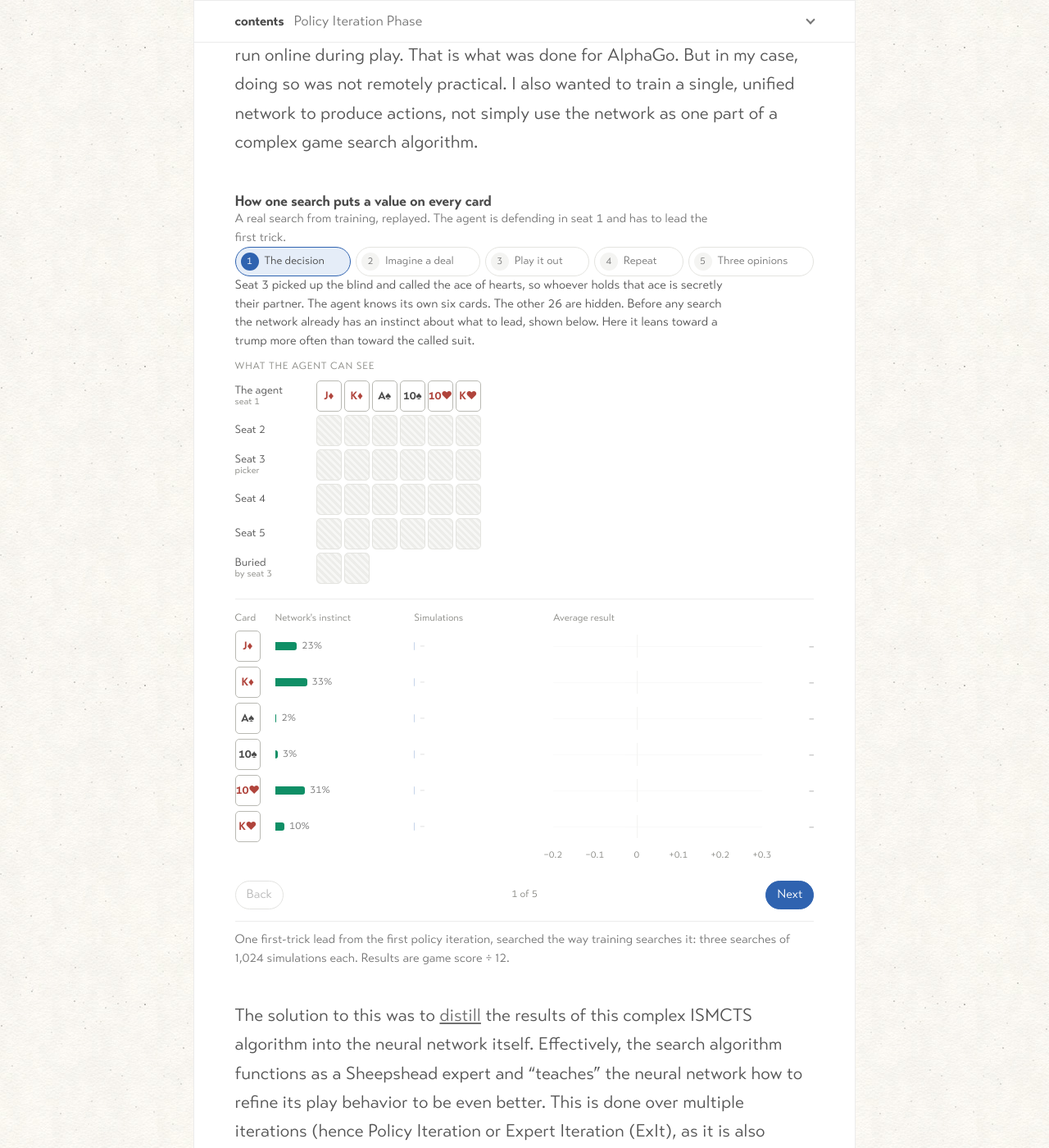
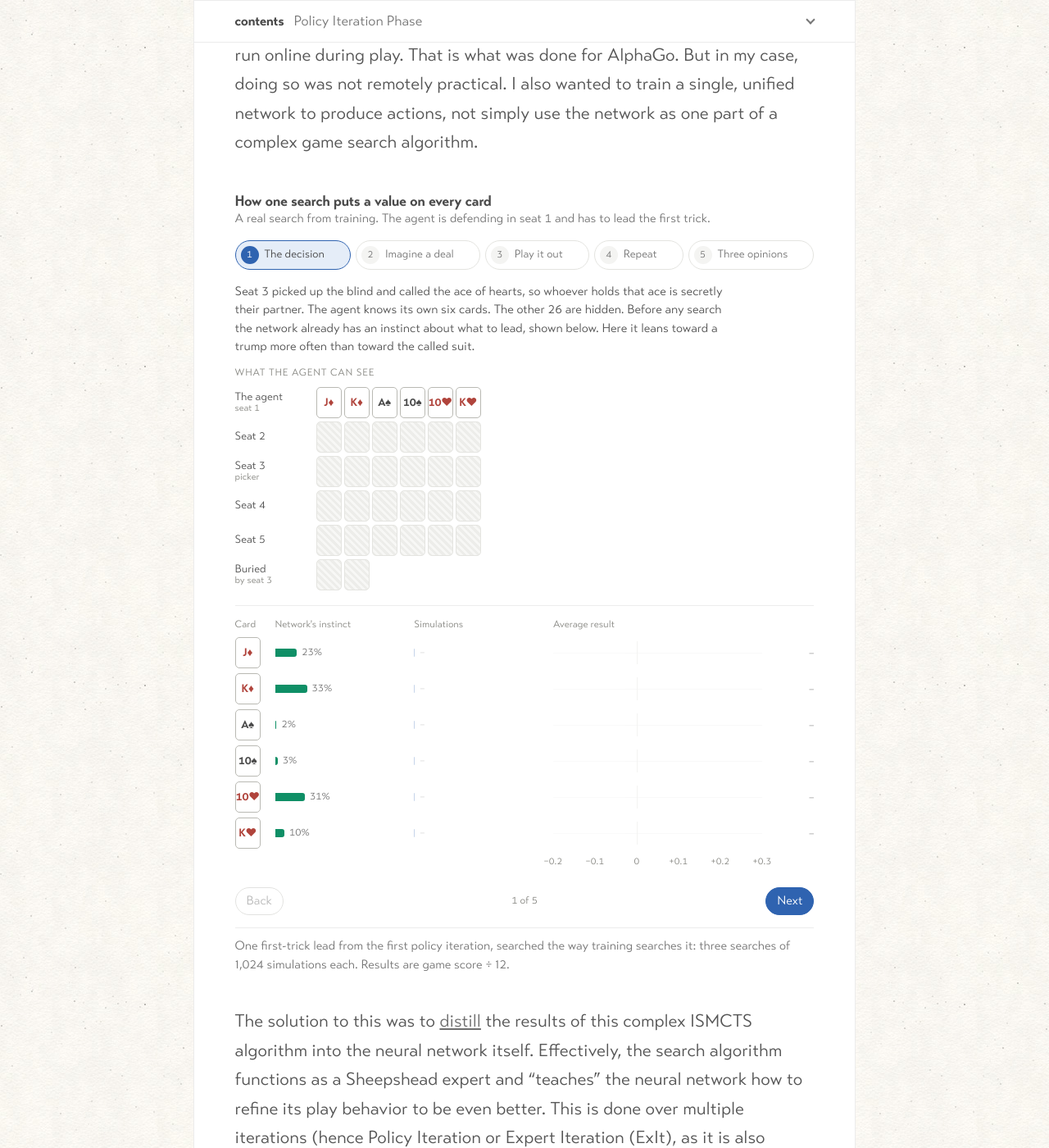
Before and after one commit to adamanthil/bender.io, a Jekyll site: the page built from _posts/2026-11-15-building-an-expert-sheepshead-ai-with-reinforcement-learning.md, in a window 1280 px wide and 1400 px high, scrolled down 13667 px. Shown: the whole window at 82% size. Built offline with Jekyll 4.4.1, drawn with Linux system fonts in a browser that asks for light colours; part of the change alters nothing that is shown.

Commit message:
Polish the search walkthrough figure
Show every hand and the bury in the game engine's deck order (trump
first, then clubs, spades and hearts) so a hand reads at a glance.
Give an oracle estimate as a game score as well, as is already done
for hands played to the end. Let the step buttons' margin take
effect: a reset rule in the same stylesheet was overriding it. Tidy
the wording of the subtitle and of step 3.

Co-Authored-By: Claude Fable 5.2 <noreply@anthropic.com>
Claude-Session: https://claude.ai/code/session_014WnXaAVcYhSVkZKkznaFse

```diff
--- a/_includes/sheepshead/search-walkthrough.html
+++ b/_includes/sheepshead/search-walkthrough.html
@@ -23,7 +23,7 @@
   .sw button { font: inherit; color: inherit; cursor: pointer; }
   .sw b { font-family: var(--font-bold); font-weight: normal; color: var(--fig-heading); }
   /* ---------- steps ---------- */
-  .sw-steps { display: flex; align-items: stretch; gap: 6px; margin: 0.9rem 0 0.8rem; }
+  .sw .sw-steps { display: flex; align-items: stretch; gap: 6px; margin: 0.9rem 0 1rem; }
   .sw-steps button {
     display: flex; align-items: center; gap: 7px; width: 100%; padding: 6px 10px 6px 6px;
     background: #fff; border: 1px solid var(--line); border-radius: 999px; font-size: 13.5px; line-height: 1.2;
@@ -153,7 +153,7 @@
 </style>
 <div class="sw" data-src="{{ '/assets/sheepshead/search-trace.json' | relative_url }}">
 <p class="fig-title">How one search puts a value on every card</p>
-<p class="fig-sub">A real search from training, replayed. The agent is defending in seat 1 and has to lead the first trick.</p>
+<p class="fig-sub">A real search from training. The agent is defending in seat 1 and has to lead the first trick.</p>
 <ol class="sw-steps">
 <li><button type="button" data-go="1"><i>1</i><span>The decision</span></button></li>
 <li><button type="button" data-go="2"><i>2</i><span>Imagine a deal</span></button></li>
@@ -163,7 +163,7 @@
 </ol>
 <p class="sw-say" data-step="1">Seat 3 picked up the blind and called the ace of hearts, so whoever holds that ace is secretly their partner. The agent knows its own six cards. The other 26 are hidden. Before any search the network already has an instinct about what to lead, shown below. Here it leans toward a trump more often than toward the called suit.</p>
 <p class="sw-say" data-step="2">The search can't see the hidden cards, so it deals them out at random in a way that fits everything seen so far: seat 3 can't hold the called ace, and exactly one other seat must. It makes 1,024 of these deals. Deals where seat 3 would rarely have picked are then used rarely, or not at all.</p>
-<p class="sw-say" data-step="3">One simulation takes one imagined deal and plays it forward. The search chooses the agent's cards, and every other seat plays the way the network would with the cards it was dealt. If the hand reaches the end, the real score is recorded. If the search runs into a line of play it hasn't tried before, the oracle critic, which can see every card in the imagined deal, estimates the result instead. That one number is credited to the card that was led.</p>
+<p class="sw-say" data-step="3">One simulation takes one imagined deal and plays it forward. The search chooses the agent's cards, and every other seat plays the way the network would with the cards it was dealt. If the hand reaches the end, the real score is recorded. If the search runs into a line of play it hasn't tried before, the oracle critic estimates the result instead. That one number is credited to the card that was led.</p>
 <p class="sw-say" data-step="4">Every simulation draws another deal and adds one more result to a card's running average. The effort isn't shared evenly. The search keeps coming back to cards that are scoring well or that the network favours, and looks further ahead along them, so the tree grows deepest where it matters most.</p>
 <p class="sw-say" data-step="5">The whole search is run three times, each with its own set of deals. The three answers don't agree, least of all on the cards that were tried the fewest times. They are averaged, and each card is then measured against the average of all six. That difference is the card's advantage, and it is what the network learns from.</p>
 <div class="sw-stage">
--- a/assets/sheepshead/search-walkthrough.js
+++ b/assets/sheepshead/search-walkthrough.js
@@ -42,6 +42,17 @@
       if (isRed(c)) n.classList.add("red");
     }
     return n;
+  }
+  // Hands are shown in the order of DECK in the sheepsheadai game engine:
+  // trump from the queen of clubs down, then clubs, spades and hearts.
+  var DECK = (
+    "QC QS QH QD JC JS JH JD AD 10D KD 9D 8D 7D " +
+    "AC 10C KC 9C 8C 7C AS 10S KS 9S 8S 7S AH 10H KH 9H 8H 7H"
+  ).split(" ");
+  function sorted(hand) {
+    return hand.slice().sort(function (a, b) {
+      return DECK.indexOf(a) - DECK.indexOf(b);
+    });
   }
   function signed(x, d) {
     var s = Math.abs(x).toFixed(d == null ? 3 : d);
@@ -137,7 +148,10 @@
     function drawTable(world, flip) {
       table.textContent = "";
       table.appendChild(el("p", "sw-h", world ? "One imagined deal" : "What the agent can see"));
+      var mine = sorted(cards);
+      var buried = world ? sorted(world.bury) : [];
       for (var s = 1; s <= 5; s++) {
+        var hand = world ? sorted(world.h[s - 1]) : [];
         var row = el("div", "sw-seat");
         var who = el("span", "who", seatName(s)[0]);
         var sub = seatName(s)[1];
@@ -146,10 +160,10 @@
         row.appendChild(who);
         for (var k = 0; k < 6; k++) {
           var n;
-          if (s === D.seat) n = card(cards[k]);
+          if (s === D.seat) n = card(mine[k]);
           else if (!world) n = card("", "back");
           else {
-            n = card(world.h[s - 1][k], world.h[s - 1][k] === D.called ? "ace" : "");
+            n = card(hand[k], hand[k] === D.called ? "ace" : "");
             if (flip) {
               n.classList.add("flip");
               n.style.setProperty("--d", (s - 2) * 60 + k * 25);
@@ -164,7 +178,7 @@
       bw.appendChild(el("small", "", "by seat " + D.picker));
       bury.appendChild(bw);
       for (k = 0; k < 2; k++) {
-        var b = world ? card(world.bury[k]) : card("", "back");
+        var b = world ? card(buried[k]) : card("", "back");
         if (world && flip) {
           b.classList.add("flip");
           b.style.setProperty("--d", 260 + k * 25);
@@ -291,6 +305,8 @@
         o.innerHTML =
           "The search hasn't been down this line before, so it stops here. The oracle critic, seeing every card, estimates <b>" +
           signed(d.v) +
+          "</b>, a score of about <b>" +
+          signed(d.v * 12, 1) +
           "</b>. Credited to <b>" +
           led +
           "</b>.";
```
